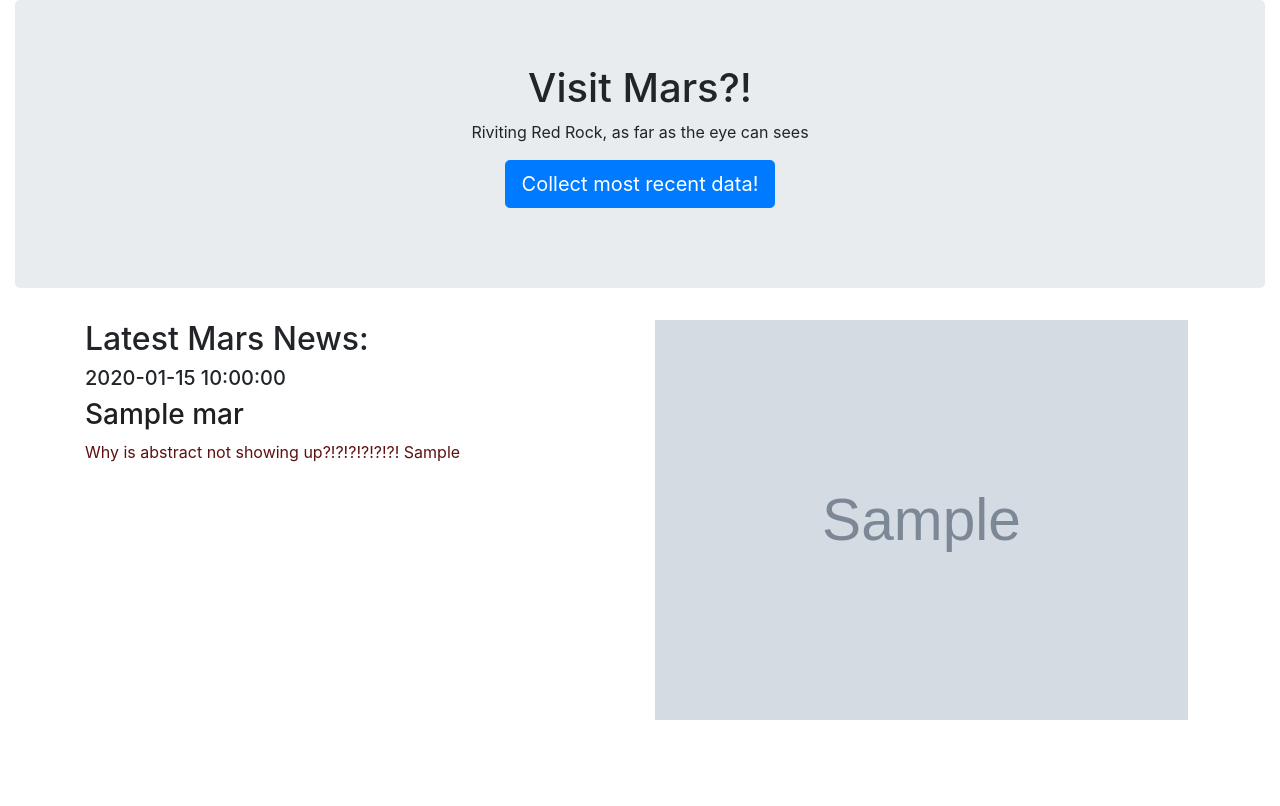
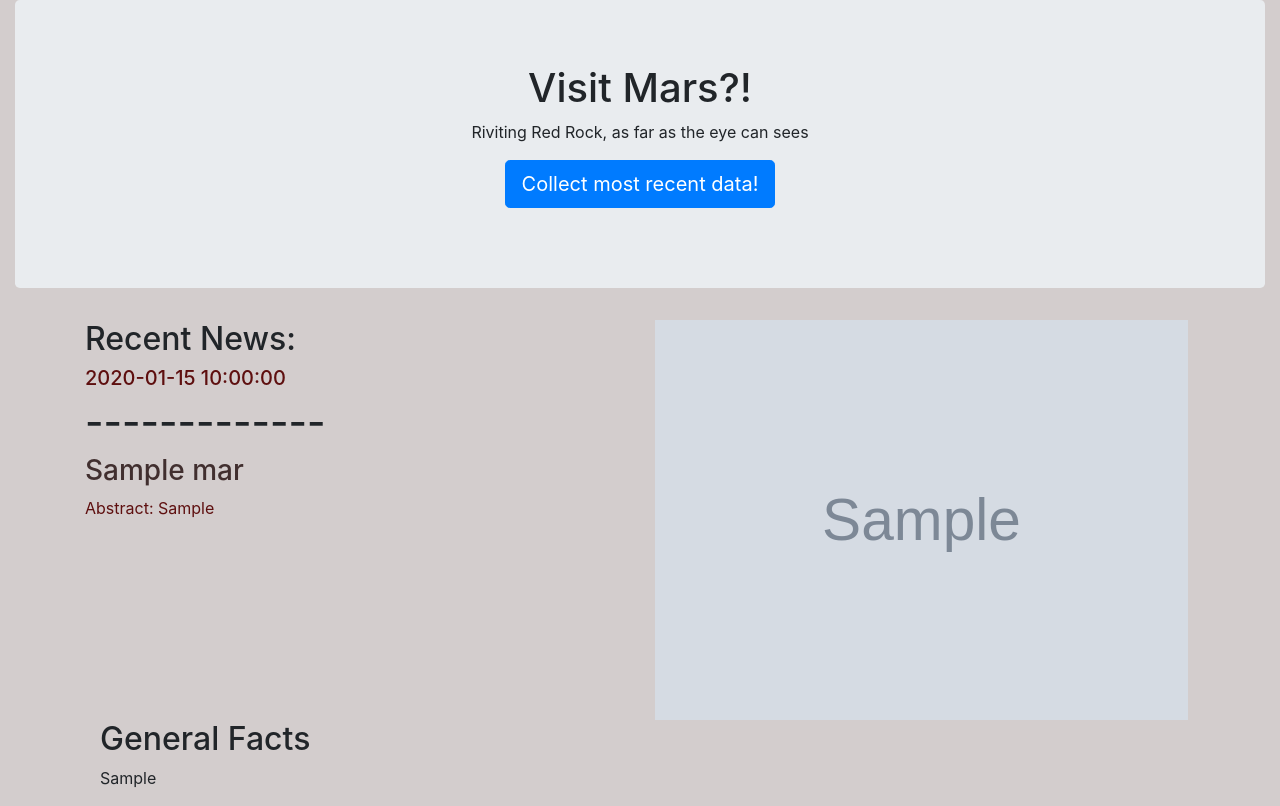
Before and after one commit to FAufenger/web-scraping-mars, a Flask app: page / in a window 1280 px wide. Before the commit the page ends 720 px from the top, so only its background shows below. Run offline with Flask 2, Linux system fonts and the light colour scheme; grey boxes marked "Sample" are stand-in pictures; a database or web service that is not in the repository returns one stand-in record (values such as "Sample title"); some libraries are stand-ins or nearby versions.

Commit message:
test commit update index

```diff
--- a/app.py
+++ b/app.py
@@ -21,10 +21,9 @@ def index():
 # Call `master_scrape` Function
 @app.route("/scrape")
 def scrape():
+    mars_data = mongo.db.mars_data
     mars_new_news = scrape_mars.master_scrape()
-    mars_data = mongo.db.mars_data
     mars_data.update({}, mars_new_news, upsert=True)
-
     return redirect("/")
 
 # Create raw json format data page to review work
--- a/templates/index.html
+++ b/templates/index.html
@@ -9,7 +9,7 @@
   <link rel="stylesheet" href="https://stackpath.bootstrapcdn.com/bootstrap/4.1.3/css/bootstrap.min.css">
 </head>
 
-<body>
+<body style="background-color: #bdb4b4a9">
   <div class="container-fluid">
     <div class="jumbotron text-center">
       <h1>Visit Mars?!</h1>
@@ -19,16 +19,14 @@
   </div>
   <div class="container">
     <div class="row" id="mars-news">
-
       <div class="col-md-6">
-
-          <h2>Latest Mars News:</h2>
-          <h5>{{mars_data.news_date}}</h5>
-          <h3 style= "color: #201f1f"> {{mars_data.news_title}}</h3>
-            <p style="color: #5e0f0f">
-                Why is abstract not showing up?!?!?!?!?!?!
-                {{mars_data.news_abstract}}
-            </p>
+        <h2>Recent News:</h2>
+        <h5 style="color: #5e0f0f"> {{ mars_data.news_date }}</h5>
+        <h1>-------------</h1>
+        <h3 style= "color: #412f2f"> {{ mars_data.news_title }}</h3>
+          <p style="color: #5e0f0f">
+            Abstract: {{ mars_data.news_abstract }}
+          </p>
 
       </div>
       <div class="col-md-6">
@@ -36,6 +34,14 @@
       </div>
     </div>
 
+  <div class="container">
+    <div class="row" id="mars-facts">
+      <div class="col-md-6">
+        <h2>General Facts</h2>
+        <p>{{ mars_data.mars_table_html | safe }}</p>
+      </div>
+    </div>
+  </div>
 
 </body>
 
```
Also changed, not shown: scrape_mars.py (+5 -5 lines).
